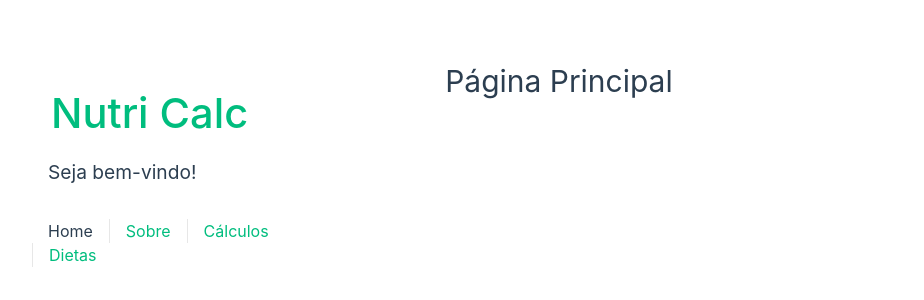
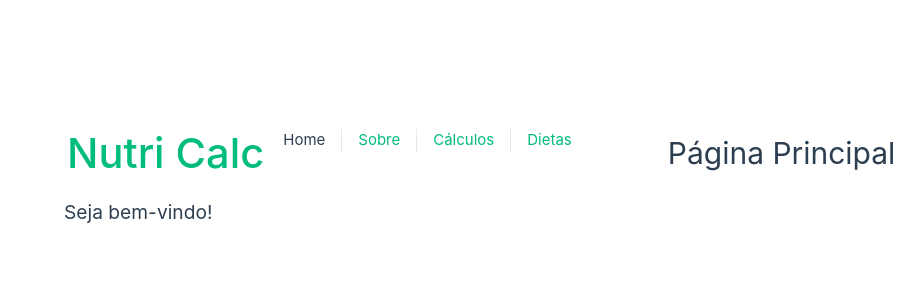
Before and after one commit to senacgo-hugotannus/nutri-calc-frontend, a Vue app: page / in a window 1280 px wide. Shown: the part 222-522 px from the top of the page, without its empty margins (62-986 px from the left). Built offline with nearby package versions, Linux system fonts and the light colour scheme.

Commit message:
Componente NAVBAR e Alteração APPvue

```diff
--- a/src/App.vue
+++ b/src/App.vue
@@ -1,15 +1,10 @@
 <template>
   <header>
     <TheNavBar>
-      <div class="wrapper">
-        <MainPage title="Nutri Calc" />
-        <nav>
-          <RouterLink to="/">Home</RouterLink>
-          <RouterLink to="/about">Sobre</RouterLink>
-          <RouterLink to="/calculation">Cálculos</RouterLink>
-          <RouterLink to="/diet">Dietas</RouterLink>
-        </nav>
-      </div>
+      <RouterLink to="/">Home</RouterLink>
+      <RouterLink to="/about">Sobre</RouterLink>
+      <RouterLink to="/calculation">Cálculos</RouterLink>
+      <RouterLink to="/diet">Dietas</RouterLink>
     </TheNavBar>
   </header>
   <main>
@@ -22,13 +17,11 @@
 <script>
 import { RouterLink, RouterView } from 'vue-router'
 import NCContainer from './components/NCContainer.vue'
-import TheMainPage from './components/TheMainPage.vue'
 import TheNavBar from './components/TheNavBar.vue';
 
 export default {
   name: 'App',
   components: {
-    MainPage: TheMainPage,
     RouterLink,
     RouterView,
     NCContainer,
--- a/src/components/TheNavBar.vue
+++ b/src/components/TheNavBar.vue
@@ -1,4 +1,6 @@
 <template>
+    <div class="wrapper">
+        <MainPage title="Nutri Calc" />
         <nav>
             <NCContainer>
                 <div>
@@ -6,14 +8,25 @@
                 </div>
             </NCContainer>
         </nav>
+    </div>
 </template>
 
 <script>
 import NCContainer from './NCContainer.vue';
+import TheMainPage from './TheMainPage.vue';
 
 export default {
     components: {
         NCContainer,
+        MainPage: TheMainPage,
     },
 }
 </script>
+
+<style scoped>
+.wrapper {
+    display: flex;
+    place-items: flex-start;
+    flex-wrap: wrap;
+}
+</style>
```
Lines whose indentation alone changed are shown as unchanged.
